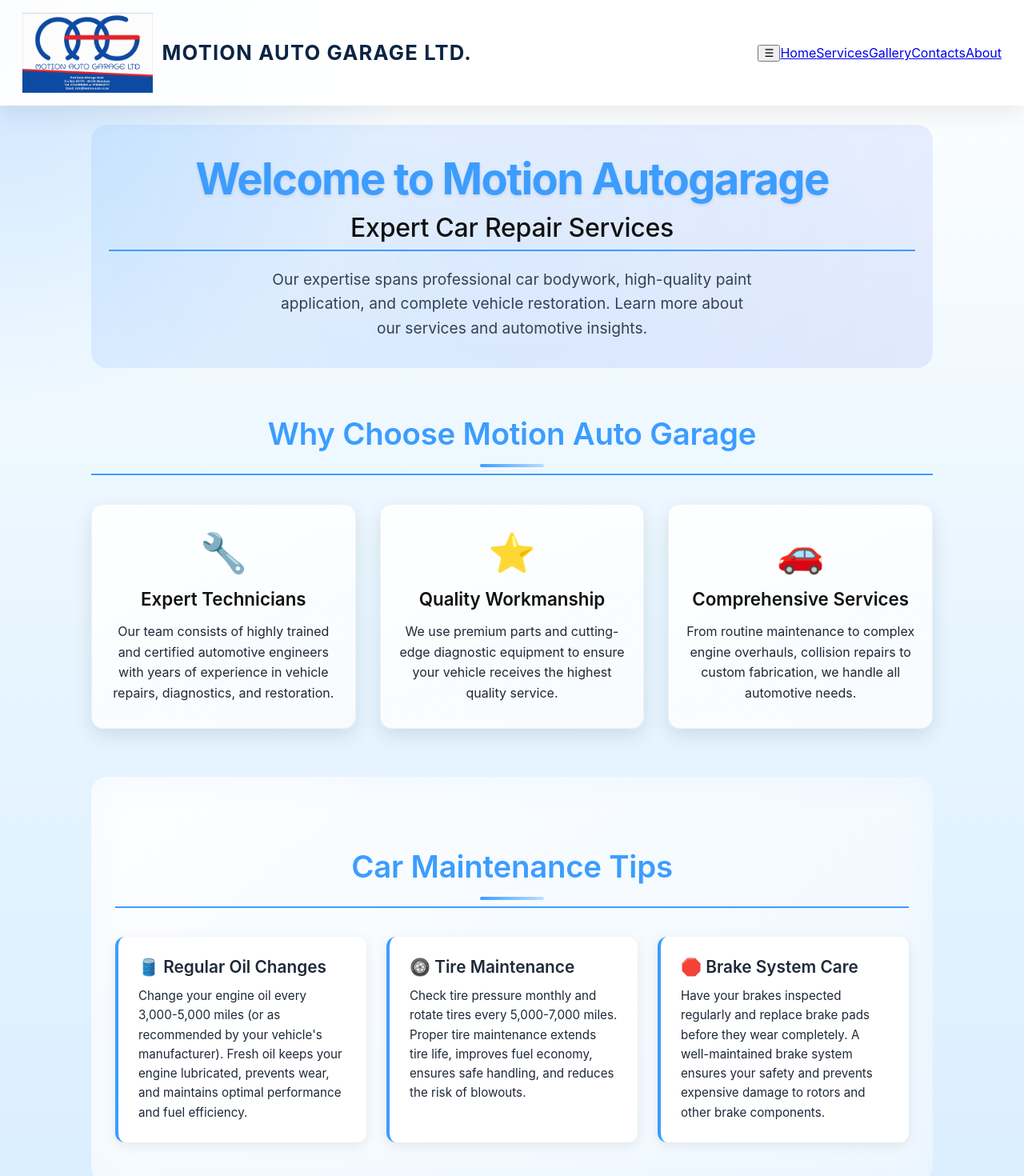
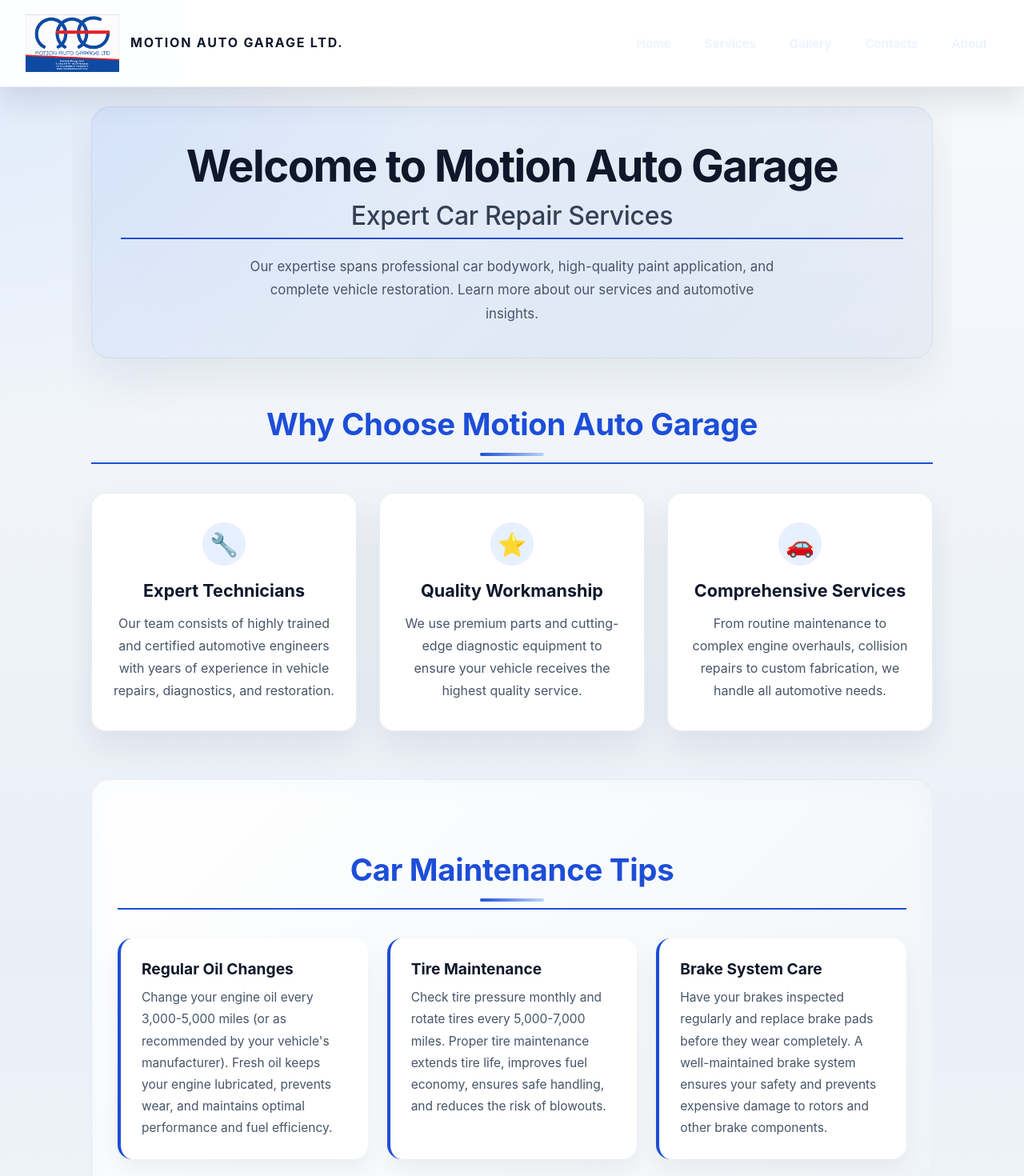
Before and after one commit to Jamoo020/Motion-auto-garage, a React (Vite) app: page / in a window 1280 px wide. Shown: the top 1470 px of the page at 80% size. Built offline with nearby package versions, Linux system fonts and the light colour scheme.

Commit message:
Polish homepage and header styling for a more professional auto garage look

```diff
--- a/src/components/Header.css
+++ b/src/components/Header.css
@@ -2,101 +2,99 @@ header {
   display: flex;
   align-items: center;
   justify-content: space-between;
-  padding: 16px 28px;
-  background: rgba(255, 255, 255, 0.92);
-  backdrop-filter: blur(16px);
+  padding: 18px 32px;
+  background: rgba(255, 255, 255, 0.96);
+  border-bottom: 1px solid rgba(15, 23, 42, 0.08);
   position: sticky;
   top: 0;
   z-index: 20;
-  box-shadow: 0 10px 30px rgba(0, 0, 0, 0.08);
+  box-shadow: 0 14px 38px rgba(15, 23, 42, 0.12);
   flex-wrap: wrap;
 }
 
 .brand {
   display: flex;
   align-items: center;
-  gap: 12px;
-  flex: 1 1 320px;
+  gap: 14px;
+  flex: 1 1 280px;
   min-width: 0;
 }
 
 .brand strong {
-  font-size: 1.6rem;
-  letter-spacing: 1.2px;
-  color: #0b2545;
+  font-size: 1rem;
   line-height: 1.1;
-  overflow-wrap: break-word;
-  word-break: break-word;
+  color: #0f172a;
+  letter-spacing: 1.8px;
+  text-transform: uppercase;
+  white-space: nowrap;
 }
 
 .logo {
-  height: 70px;
+  height: 60px;
   width: auto;
   object-fit: contain;
-  object-position: left center;
 }
 
 @media (min-width: 900px) {
   .logo {
-    height: 100px;
-    width: auto;
+    height: 72px;
+  }
+}
 
 nav {
   display: flex;
   flex-wrap: wrap;
   justify-content: flex-end;
-  gap: 10px;
+  align-items: center;
+  gap: 14px;
 }
 
 nav a {
   margin: 0;
-  color: #314151;
+  color: #334155;
   text-decoration: none;
-  font-weight: 700;
+  font-weight: 600;
   transition: color 0.2s, background 0.2s, transform 0.2s;
-  padding: 10px 12px;
+  padding: 10px 14px;
   border-radius: 999px;
+  font-size: 0.95rem;
 }
 
-nav a:hover {
-  color: #152f4c;
-  background: rgba(60, 157, 255, 0.12);
+nav a:hover,
+nav a.active {
+  color: #0f172a;
+  background: rgba(59, 130, 246, 0.12);
   transform: translateY(-1px);
-}
-
-nav a.active {
-  color: #152f4c;
-  background: rgba(60, 157, 255, 0.18);
 }
 
 .menu-toggle {
   display: none;
-  border: 1px solid rgba(60, 157, 255, 0.24);
+  border: 1px solid rgba(59, 130, 246, 0.2);
   background: rgba(255, 255, 255, 0.96);
-  color: var(--accent);
+  color: #2563eb;
   padding: 10px 14px;
   border-radius: 999px;
   cursor: pointer;
-  font-weight: 700;
+  font-weight: 600;
   transition: background 0.2s, transform 0.2s;
 }
 
 .menu-toggle:hover {
-  background: rgba(60, 157, 255, 0.14);
+  background: rgba(59, 130, 246, 0.14);
   transform: translateY(-1px);
 }
 
 header.scrolled {
-  padding: 10px 18px;
-  box-shadow: 0 12px 28px rgba(0, 0, 0, 0.1);
+  padding: 12px 24px;
+  box-shadow: 0 10px 22px rgba(15, 23, 42, 0.12);
 }
 
 header.scrolled .logo {
-  height: 60px;
+  height: 52px;
 }
 
 header.scrolled .brand strong {
-  font-size: 1.2rem;
+  font-size: 0.95rem;
 }
 
 .drawer-backdrop {
@@ -124,13 +122,13 @@ header.scrolled .brand strong {
   }
 
   .brand {
-    flex-direction: column;
-    align-items: flex-start;
-    gap: 8px;
+    flex-direction: row;
+    align-items: center;
+    gap: 10px;
   }
 
   .brand strong {
-    font-size: 1.3rem;
+    font-size: 0.95rem;
   }
 
   nav {
@@ -163,13 +161,14 @@ header.scrolled .brand strong {
     pointer-events: auto;
     transition: transform 0.25s ease, opacity 0.25s ease;
   }
+
   nav a {
     flex: 0 0 auto;
     margin: 0;
     padding: 14px 16px;
     text-align: left;
     color: #eef2ff;
-    background: rgba(255, 255, 255, 0.05);
+    background: rgba(255, 255, 255, 0.08);
     border-radius: 14px;
     transition: background 0.2s;
     position: relative;
@@ -178,8 +177,9 @@ header.scrolled .brand strong {
     touch-action: manipulation;
   }
 
-  nav a:hover {
-    background: rgba(255, 255, 255, 0.12);
+  nav a:hover,
+  nav a.active {
+    background: rgba(255, 255, 255, 0.16);
   }
 
   .menu-toggle {
@@ -190,8 +190,8 @@ header.scrolled .brand strong {
     min-width: 50px;
     min-height: 50px;
     background: rgba(255, 255, 255, 0.95);
-    border: 1px solid rgba(60, 157, 255, 0.16);
-    color: var(--accent);
+    border: 1px solid rgba(59, 130, 246, 0.16);
+    color: #2563eb;
     margin-left: auto;
   }
 
--- a/src/components/Home.css
+++ b/src/components/Home.css
@@ -1,5 +1,5 @@
 .container {
-  max-width: 1120px;
+  max-width: 1140px;
   margin: 0 auto;
   padding: 24px 20px;
   overflow-x: hidden;
@@ -8,11 +8,13 @@
 .hero-section {
   text-align: center;
   margin-bottom: 48px;
-  padding: 34px 22px;
-  background: linear-gradient(135deg, rgba(60, 157, 255, 0.1), rgba(99, 102, 241, 0.1));
-  border-radius: 20px;
+  padding: 40px 36px;
+  background: linear-gradient(135deg, rgba(59, 130, 246, 0.08), rgba(15, 23, 42, 0.03));
+  border: 1px solid rgba(15, 23, 42, 0.08);
+  border-radius: 24px;
   position: relative;
   overflow: hidden;
+  box-shadow: 0 20px 60px rgba(15, 23, 42, 0.08);
 }
 
 .hero-section::before {
@@ -20,53 +22,46 @@
   position: absolute;
   top: -50%;
   left: -50%;
-  width: 200%;
-  height: 200%;
-  background: radial-gradient(circle, rgba(60, 157, 255, 0.05) 0%, transparent 70%);
-  animation: float 6s ease-in-out infinite;
-}
-
-@keyframes float {
-  0%, 100% { transform: translate(0, 0) rotate(0deg); }
-  33% { transform: translate(30px, -30px) rotate(120deg); }
-  66% { transform: translate(-20px, 20px) rotate(240deg); }
+  width: 230%;
+  height: 230%;
+  background: radial-gradient(circle, rgba(59, 130, 246, 0.12) 0%, transparent 70%);
+  opacity: 0.45;
 }
 
 .hero-title {
   font-size: clamp(2.4rem, 5vw, 3.4rem);
-  margin: 0 0 10px;
-  color: var(--accent);
+  margin: 0 0 12px;
+  color: #0f172a;
   font-weight: 700;
-  text-shadow: 0 2px 4px rgba(0,0,0,0.1);
   position: relative;
   z-index: 1;
 }
 
 .hero-subtitle {
-  font-size: 2rem;
+  font-size: clamp(1.6rem, 3vw, 2rem);
   margin: 0 0 20px;
-  color: var(--text-h);
+  color: #334155;
   font-weight: 500;
   position: relative;
   z-index: 1;
 }
 
 .hero-description {
-  font-size: 1.2rem;
-  color: var(--muted);
-  max-width: 600px;
+  font-size: 1.05rem;
+  color: #475569;
+  max-width: 660px;
   margin: 0 auto;
-  line-height: 1.6;
+  line-height: 1.75;
   position: relative;
   z-index: 1;
 }
 
 .section-title {
-  font-size: clamp(1.9rem, 4vw, 2.4rem);
-  color: var(--accent);
+  font-size: clamp(2rem, 3vw, 2.4rem);
+  color: #1d4ed8;
   text-align: center;
   margin-bottom: 36px;
-  font-weight: 600;
+  font-weight: 700;
   position: relative;
 }
 
@@ -75,8 +70,8 @@
   display: block;
   width: 80px;
   height: 4px;
-  background: linear-gradient(90deg, var(--accent), rgba(60, 157, 255, 0.3));
-  margin: 15px auto 0;
+  background: linear-gradient(90deg, #1d4ed8, rgba(59, 130, 246, 0.3));
+  margin: 14px auto 0;
   border-radius: 2px;
 }
 
@@ -87,88 +82,92 @@
 .features-list {
   display: grid;
   grid-template-columns: repeat(auto-fit, minmax(300px, 1fr));
-  gap: 30px;
+  gap: 28px;
   margin-top: 20px;
 }
 
 .feature-item {
   text-align: center;
-  padding: 30px 20px;
-  background: linear-gradient(145deg, rgba(255,255,255,0.9), rgba(255,255,255,0.7));
-  border-radius: 15px;
-  box-shadow: 0 8px 25px rgba(0,0,0,0.1);
+  padding: 36px 26px;
+  background: rgba(255, 255, 255, 0.98);
+  border-radius: 18px;
+  box-shadow: 0 18px 40px rgba(15, 23, 42, 0.08);
   transition: transform 0.3s ease, box-shadow 0.3s ease;
-  border: 1px solid rgba(60, 157, 255, 0.1);
+  border: 1px solid rgba(15, 23, 42, 0.08);
 }
 
 .feature-item:hover {
   transform: translateY(-5px);
-  box-shadow: 0 15px 35px rgba(0,0,0,0.15);
+  box-shadow: 0 25px 55px rgba(15, 23, 42, 0.12);
 }
 
 .feature-icon {
-  font-size: 3rem;
-  margin-bottom: 15px;
-  display: block;
+  width: 54px;
+  height: 54px;
+  margin: 0 auto 18px;
+  display: grid;
+  place-items: center;
+  border-radius: 50%;
+  background: rgba(59, 130, 246, 0.12);
+  color: #1d4ed8;
+  font-size: 1.8rem;
 }
 
 .feature-item h3 {
-  font-size: 1.4rem;
-  color: var(--text-h);
-  margin: 0 0 15px;
-  font-weight: 600;
+  font-size: 1.35rem;
+  color: #0f172a;
+  margin: 0 0 14px;
+  font-weight: 700;
 }
 
 .feature-item p {
-  color: var(--card-text);
-  line-height: 1.6;
+  color: #475569;
+  line-height: 1.75;
   margin: 0;
   font-size: 1rem;
 }
 
 .tips-section {
   margin: 60px 0;
-  background: linear-gradient(135deg, rgba(255,255,255,0.92), rgba(240,248,255,0.96));
-  padding: 50px 30px;
-  border-radius: 20px;
-  box-shadow: inset 0 0 50px rgba(60, 157, 255, 0.05);
+  background: linear-gradient(135deg, rgba(255, 255, 255, 0.98), rgba(241, 245, 249, 0.98));
+  padding: 50px 32px;
+  border-radius: 24px;
+  box-shadow: inset 0 0 40px rgba(59, 130, 246, 0.04);
+  border: 1px solid rgba(15, 23, 42, 0.06);
 }
 
 .tips-content {
   display: grid;
   grid-template-columns: repeat(auto-fit, minmax(280px, 1fr));
-  gap: 25px;
-  margin-top: 20px;
+  gap: 24px;
+  margin-top: 24px;
 }
 
 .tip-item {
-  padding: 25px;
-  background: white;
-  border-radius: 12px;
-  box-shadow: 0 4px 15px rgba(0,0,0,0.08);
-  border-left: 4px solid var(--accent);
+  padding: 26px;
+  background: #ffffff;
+  border-radius: 18px;
+  box-shadow: 0 12px 28px rgba(15, 23, 42, 0.06);
+  border-left: 4px solid #1d4ed8;
   transition: transform 0.3s ease;
 }
 
 .tip-item:hover {
-  transform: translateX(5px);
+  transform: translateX(4px);
 }
 
 .tip-item h3 {
-  font-size: 1.3rem;
-  color: var(--card-text);
-  margin: 0 0 12px;
-  font-weight: 600;
-  display: flex;
-  align-items: center;
-  gap: 10px;
+  font-size: 1.2rem;
+  color: #0f172a;
+  margin: 0 0 10px;
+  font-weight: 700;
 }
 
 .tip-item p {
-  color: var(--card-text);
-  line-height: 1.6;
+  color: #475569;
+  line-height: 1.75;
   margin: 0;
-  font-size: 0.95rem;
+  font-size: 0.97rem;
 }
 
 .parts-section {
@@ -188,26 +187,25 @@
   flex-direction: column;
   align-items: center;
   text-align: center;
-  padding: 24px;
-  background: rgba(255, 255, 255, 0.94);
-  border: 1px solid rgba(147, 197, 253, 0.35);
-  border-radius: 18px;
+  padding: 28px;
+  background: rgba(255, 255, 255, 0.98);
+  border: 1px solid rgba(15, 23, 42, 0.08);
+  border-radius: 20px;
   min-width: 180px;
   width: 100%;
-  max-width: 320px;
+  max-width: 340px;
   transition: transform 0.3s ease, background 0.3s ease, box-shadow 0.3s ease;
-  cursor: pointer;
 }
 
 .part-highlight:hover {
-  transform: scale(1.03);
-  background: rgba(255, 255, 255, 1);
-  box-shadow: 0 14px 30px rgba(15, 23, 42, 0.12);
+  transform: translateY(-4px);
+  background: #ffffff;
+  box-shadow: 0 20px 45px rgba(15, 23, 42, 0.1);
 }
 
 .part-emoji {
-  font-size: 2.5rem;
-  margin-bottom: 14px;
+  font-size: 2.1rem;
+  margin-bottom: 16px;
   display: block;
 }
 
@@ -219,10 +217,10 @@
 }
 
 .part-highlight p {
-  color: #334155;
+  color: #475569;
   margin: 0;
   font-size: 0.95rem;
-  line-height: 1.6;
+  line-height: 1.7;
 }
 
 @media (max-width: 768px) {
@@ -231,16 +229,16 @@
   }
 
   .hero-section {
-    padding: 28px 18px;
-    margin-bottom: 30px;
+    padding: 30px 20px;
+    margin-bottom: 34px;
   }
 
   .hero-title {
-    font-size: 2.3rem;
+    font-size: 2.25rem;
   }
 
   .hero-subtitle {
-    font-size: 1.35rem;
+    font-size: 1.4rem;
   }
 
   .section-title {
@@ -252,23 +250,11 @@
   }
 
   .feature-item {
-    padding: 24px 18px;
+    padding: 24px 20px;
   }
 
-  .tips-content {
+  .tips-content,
+  .parts-showcase {
     grid-template-columns: 1fr;
   }
-
-  .tip-item {
-    padding: 20px;
-  }
-
-  .parts-showcase {
-    flex-direction: column;
-    align-items: stretch;
-  }
-
-  .part-highlight {
-    max-width: 100%;
-  }
 }
--- a/src/components/Home.jsx
+++ b/src/components/Home.jsx
@@ -4,7 +4,7 @@ function Home() {
   return (
     <div className="container">
       <div className="hero-section">
-        <h1 className="hero-title">Welcome to Motion Autogarage</h1>
+        <h1 className="hero-title">Welcome to Motion Auto Garage</h1>
         <h2 className="hero-subtitle">Expert Car Repair Services</h2>
         <p className="hero-description">
           Our expertise spans professional car bodywork, high-quality paint application, and complete vehicle restoration.
@@ -37,15 +37,15 @@ function Home() {
         <h2 className="section-title">Car Maintenance Tips</h2>
         <div className="tips-content">
           <div className="tip-item">
-            <h3>🛢️ Regular Oil Changes</h3>
+            <h3>Regular Oil Changes</h3>
             <p>Change your engine oil every 3,000-5,000 miles (or as recommended by your vehicle's manufacturer). Fresh oil keeps your engine lubricated, prevents wear, and maintains optimal performance and fuel efficiency.</p>
           </div>
           <div className="tip-item">
-            <h3>🛞 Tire Maintenance</h3>
+            <h3>Tire Maintenance</h3>
             <p>Check tire pressure monthly and rotate tires every 5,000-7,000 miles. Proper tire maintenance extends tire life, improves fuel economy, ensures safe handling, and reduces the risk of blowouts.</p>
           </div>
           <div className="tip-item">
-            <h3>🛑 Brake System Care</h3>
+            <h3>Brake System Care</h3>
             <p>Have your brakes inspected regularly and replace brake pads before they wear completely. A well-maintained brake system ensures your safety and prevents expensive damage to rotors and other brake components.</p>
           </div>
         </div>
--- a/src/index.css
+++ b/src/index.css
@@ -1,12 +1,21 @@
 :root {
-  --accent: #3c9dff;
-  --muted: #334155;
-  --text: #111;
-  --text-h: #111;
-  --card-text: #1f2937;
-  --bg: radial-gradient(circle at top left, rgba(60, 156, 255, 0.28), transparent 20%),
-    linear-gradient(180deg, #ffffff 0%, #e7f5ff 36%, #d9edff 72%, #f2fbff 100%);
+  --heading: Inter, ui-sans-serif, system-ui, Arial, sans-serif;
+  --mono: ui-monospace, SFMono-Regular, Menlo, Monaco, Consolas, "Liberation Mono", "Courier New", monospace;
+  --accent: #1d4ed8;
+  --accent-strong: #2563eb;
+  --accent-bg: rgba(59, 130, 246, 0.12);
+  --accent-border: rgba(59, 130, 246, 0.28);
+  --muted: #475569;
+  --text: #0f172a;
+  --text-h: #0f172a;
+  --card-text: #334155;
+  --bg: radial-gradient(circle at top left, rgba(59, 130, 246, 0.14), transparent 20%),
+    linear-gradient(180deg, #f8fafc 0%, #e9eff7 48%, #ffffff 100%);
   --card: #ffffff;
+  --border: rgba(15, 23, 42, 0.08);
+  --shadow: rgba(15, 23, 42, 0.12) 0 15px 40px;
+  --social-bg: rgba(15, 23, 42, 0.06);
+  --code-bg: rgba(15, 23, 42, 0.08);
 }
 
 * {
@@ -14,7 +23,7 @@
 }
 
 body {
-  font-family: Inter, ui-sans-serif, system-ui, Arial, sans-serif;
+  font-family: var(--heading);
   margin: 0;
   background: var(--bg);
   color: var(--text);
@@ -64,26 +73,31 @@ body {
 h1,
 h2 {
   font-family: var(--heading);
-  font-weight: 500;
+  font-weight: 700;
   color: var(--text-h);
 }
 
 h1 {
   font-size: 56px;
-  letter-spacing: -1.68px;
+  letter-spacing: -1.5px;
   margin: 32px 0;
-  @media (max-width: 1024px) {
-    font-size: 36px;
-    margin: 20px 0;
+}
+
+h2 {
+  font-size: 26px;
+  line-height: 1.15;
+  letter-spacing: -0.3px;
+  margin: 0 0 12px;
+}
+
+@media (max-width: 1024px) {
+  h1 {
+    font-size: 42px;
+    margin: 24px 0;
   }
-}
-h2 {
-  font-size: 24px;
-  line-height: 118%;
-  letter-spacing: -0.24px;
-  margin: 0 0 8px;
-  @media (max-width: 1024px) {
-    font-size: 20px;
+
+  h2 {
+    font-size: 22px;
   }
 }
 p {
```
